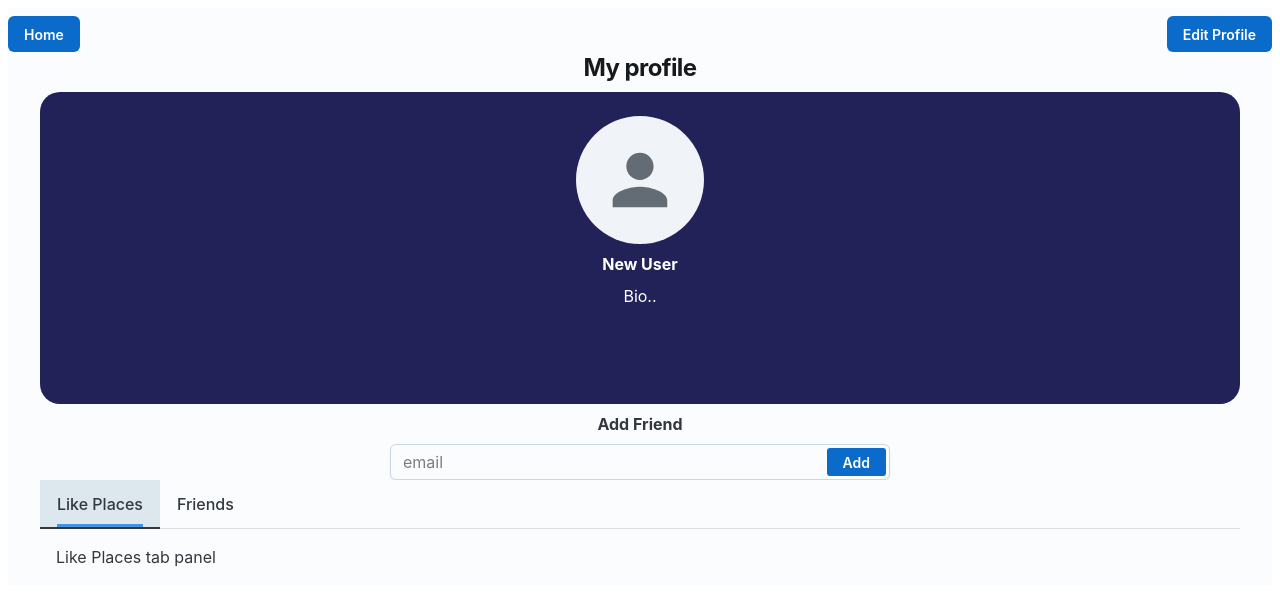
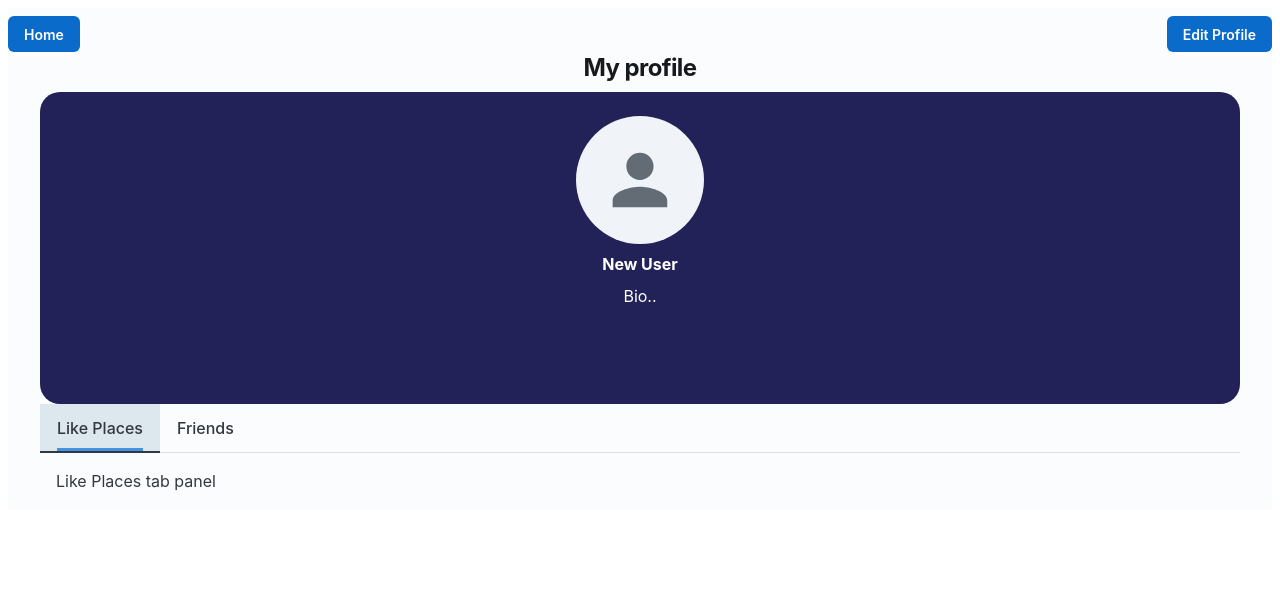
Before and after one commit to CSE115-project/nextjs-ff, a Next.js app: page /friends-profile in a window 1280 px wide. Shown: the top 602 px of the page. Built offline with nearby package versions, Linux system fonts and the light colour scheme; no server answers.

Commit message:
Create friend's profile (#49)

```diff
--- a/pages/friends-profile.js
+++ b/pages/friends-profile.js
@@ -19,11 +19,6 @@ import {
   updateDoc,
   arrayUnion,
 } from "firebase/firestore";
-import Card from "@mui/joy/Card";
-import CardCover from "@mui/joy/CardCover";
-import CardContent from "@mui/joy/CardContent";
-import Image from "next/image";
-import FormControl from "@mui/joy/FormControl";
 import Input from "@mui/joy/Input";
 
 /*
@@ -79,42 +74,6 @@ export default function Profile({ user }) {
   };
 
   console.log("p/profile userData:", userData);
-
-  // Adding search friends functionality ----------------------------------------------------------
-
-  // Handle search query input and button click
-  const [searchQuery, setSearchQuery] = useState("");
-  const [friendId, setFriendId] = useState("");
-
-  const handleAddFriend = async (event) => {
-    // prevent reload on click
-    if (event.cancelable) event.preventDefault();
-
-    // Search and Get User with email matching the search.
-    // Since only one email is associated with each user,
-    // the return doc should only contain one entry
-    const db = getFirestore();
-    const q = query(collection(db, "users"), where("email", "==", searchQuery));
-    const qSnap = await getDocs(q);
-
-    // If empty, there are no users with that email
-    if (qSnap.size < 1) {
-      console.error("No User email matches");
-      return;
-    }
-
-    // Update Friends list of User by appending new_friend_id
-    const docRef = doc(db, "users", user.uid);
-    qSnap.forEach((doc) => {
-      console.log("fr:", friendId, "doc:", doc.id);
-      setFriendId(doc.id);
-    });
-
-    if (friendId) {
-      await updateDoc(docRef, { friends: arrayUnion(friendId) });
-      console.log("Friend added");
-    }
-  };
 
   // List friends ----------------------------------------------------------
 
@@ -222,38 +181,6 @@ export default function Profile({ user }) {
                 {userData.bio || "Bio.."}
               </Typography>
             </Box>
-
-            <Typography component="h4" sx={{ py: 1, margin: "auto" }}>
-              Add Friend
-            </Typography>
-
-            {/* stack for formatting purposes */}
-            <Stack
-              direction="row"
-              alignItems="center"
-              justifyContent="center"
-              spacing={1}
-              sx={{ flexWrap: "wrap" }}
-            >
-              {/* Form for inputting friend's email */}
-              <form
-                onSubmit={handleAddFriend}
-                sx={{ display: { xs: "contents", sm: "flex" } }}
-              >
-                <Input
-                  type="email"
-                  placeholder="email"
-                  sx={{ width: 500 }}
-                  value={searchQuery}
-                  onChange={(e) => setSearchQuery(e.target.value)}
-                  // Button to add a friend
-                  endDecorator={<Button type="submit">Add</Button>}
-                />
-              </form>
-
-              {/* Render the matching users */}
-            </Stack>
-
             <Tabs aria-label="tabs" defaultValue={0}>
               <TabList
                 variant="plain"
```
